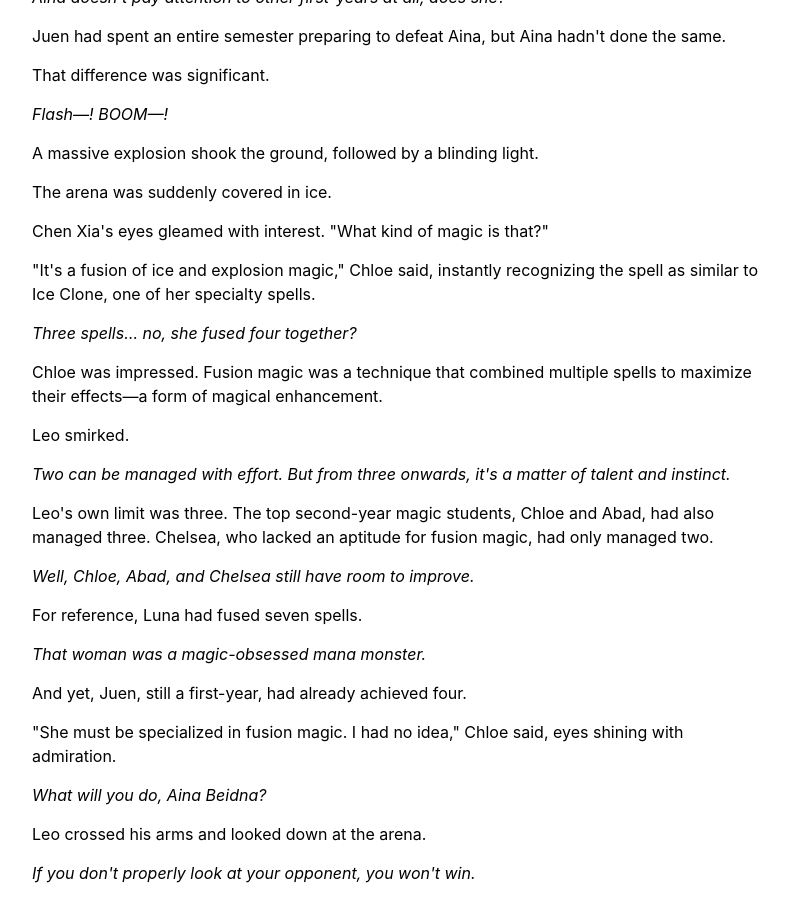
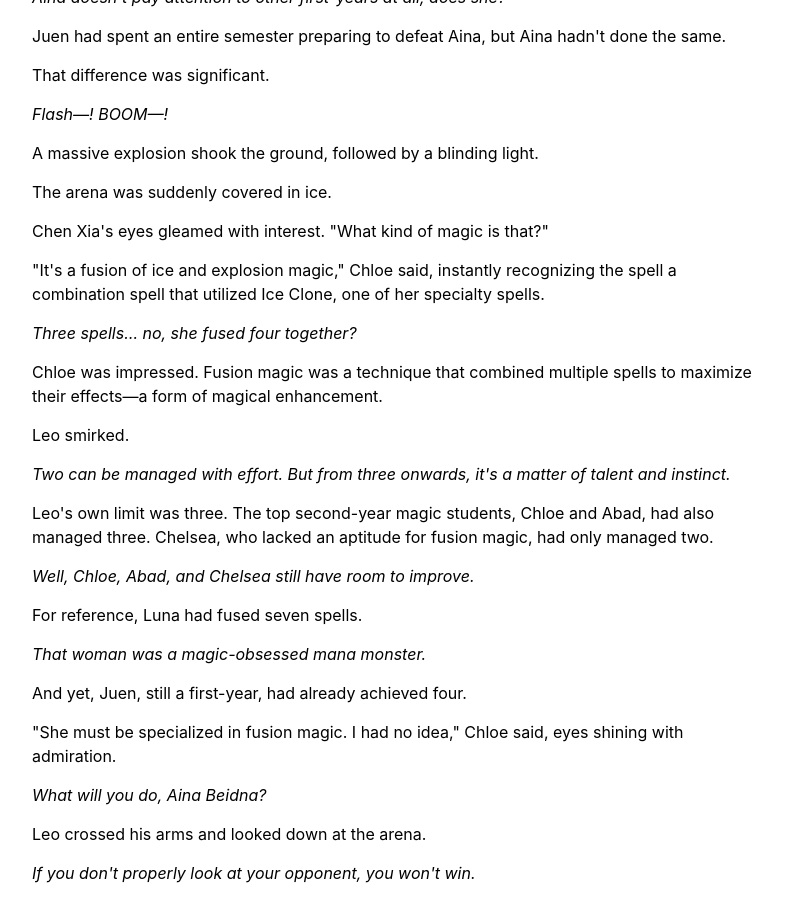
Before and after one commit to LazyIke/lazyike.github.io, a Jekyll site: the page built from _posts/2025-02-15-LHAHS412.md, in a window 1280 px wide and 900 px high, scrolled down 5517 px. Shown: the whole window, without its empty margins (238-1027 px from the left). Built offline with Jekyll 4.4.1, drawn with Linux system fonts in a browser that asks for light colours; comment, search, counter and statistics services are not loaded.

Commit message:
Update 2025-02-15-LHAHS412.md

```diff
--- a/_posts/2025-02-15-LHAHS412.md
+++ b/_posts/2025-02-15-LHAHS412.md
@@ -251,7 +251,7 @@ The arena was suddenly covered in ice.
 
 Chen Xia's eyes gleamed with interest. "What kind of magic is that?"
 
-"It's a fusion of ice and explosion magic," Chloe said, instantly recognizing the spell as similar to Ice Clone, one of her specialty spells.
+"It's a fusion of ice and explosion magic," Chloe said, instantly recognizing the spell a combination spell that utilized Ice Clone, one of her specialty spells.
 
 *Three spells... no, she fused four together?*
 
```
